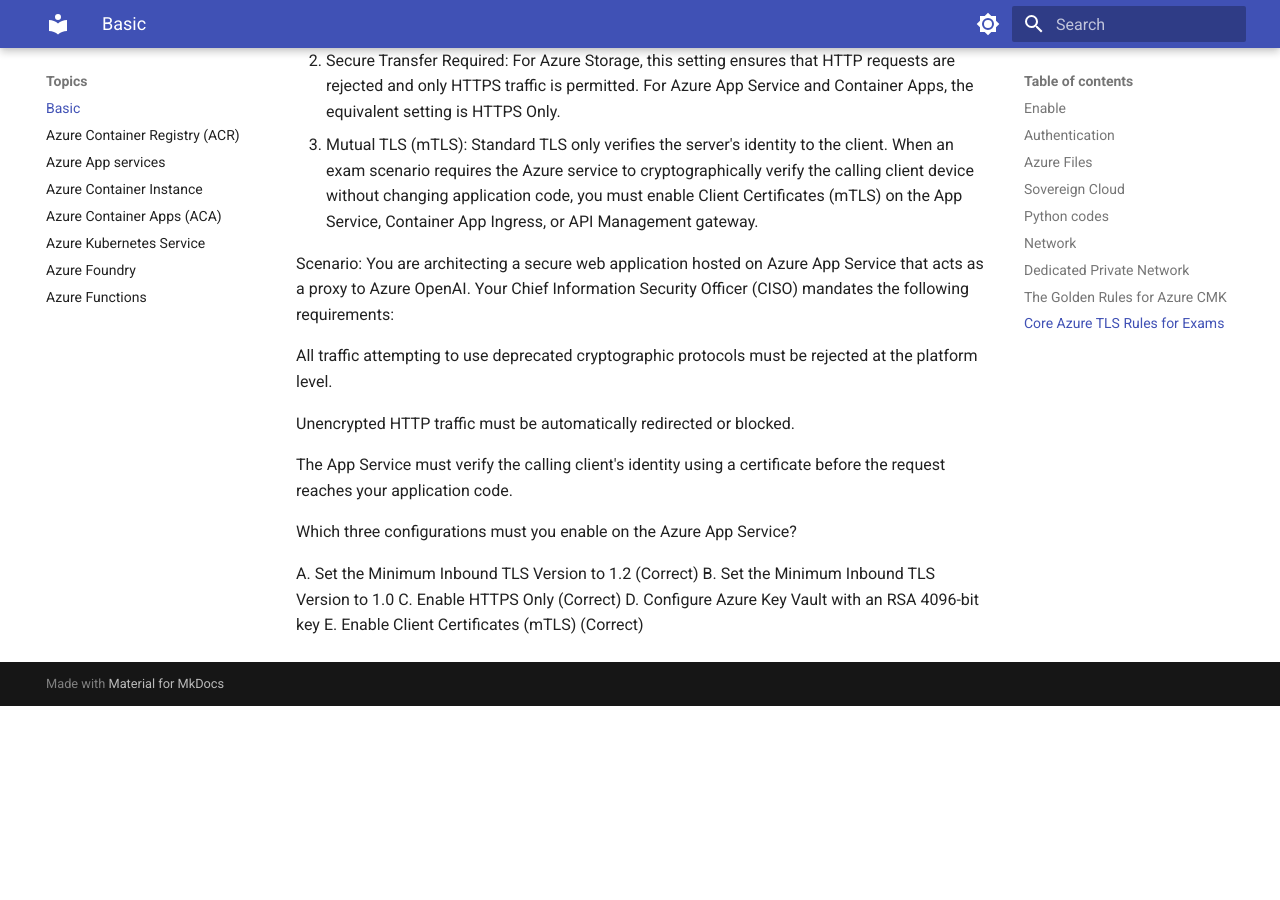
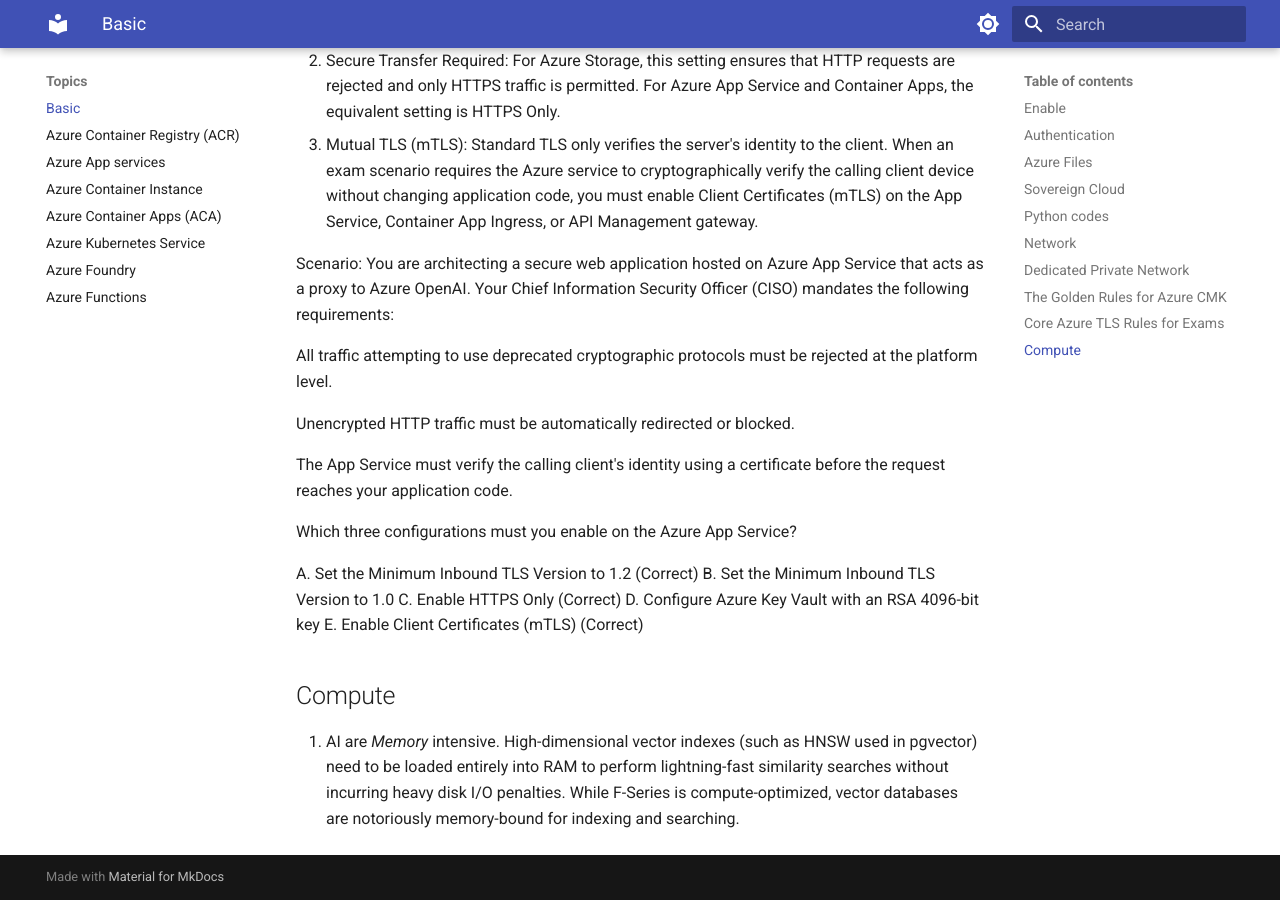
Before and after one commit to yoonghan/AI-Cloud-Developer, an MkDocs documentation site: the page built from docs/Basic.md, in a window 1280 px wide and 900 px high, scrolled down 2968 px. Built offline with MkDocs 1.6.1 and Material for MkDocs 9.7.7, drawn with Linux system fonts in a browser that asks for light colours; before the commit the page ends 3674 px from its top, so only the background shows below that.

```diff
--- a/docs/Basic.md
+++ b/docs/Basic.md
@@ -96,3 +96,6 @@ B. Set the Minimum Inbound TLS Version to 1.0
 C. Enable HTTPS Only (Correct)
 D. Configure Azure Key Vault with an RSA 4096-bit key
 E. Enable Client Certificates (mTLS) (Correct)
+
+## Compute
+1. AI are *Memory* intensive. High-dimensional vector indexes (such as HNSW used in pgvector) need to be loaded entirely into RAM to perform lightning-fast similarity searches without incurring heavy disk I/O penalties. While F-Series is compute-optimized, vector databases are notoriously memory-bound for indexing and searching.
```
Also changed, not shown: docs/AzureContainerApps.md (+14 -2 lines).
